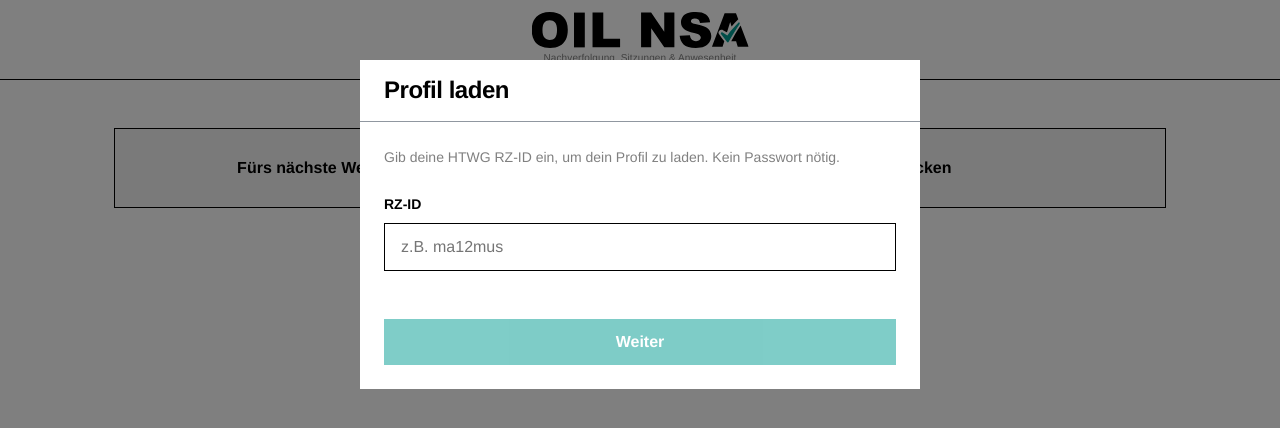
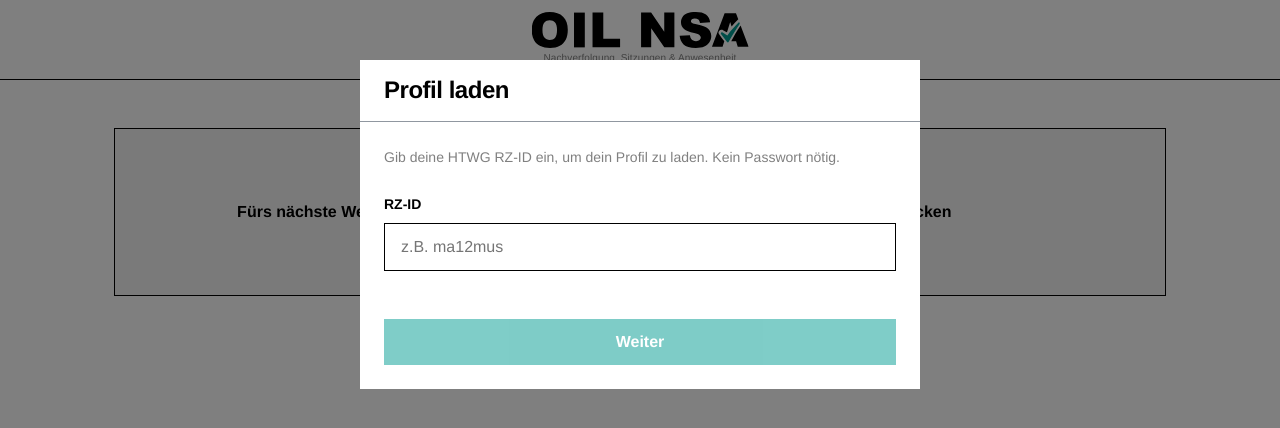
Before and after one commit to LordOfReinkeness/OIL-Kastenliste, a React (Vite) app in the folder frontend/: page / in a window 1280 px wide. Shown: the top 428 px of the page. Built offline with nearby package versions, Linux system fonts and the light colour scheme; no server answers.

Commit message:
frontend: tweaks on user UI

```diff
--- a/frontend/src/components/ui/Header.module.css
+++ b/frontend/src/components/ui/Header.module.css
@@ -16,10 +16,17 @@
   gap: 6px;
 }
 
+.mobileStack {
+  display: inline-flex;
+  flex-direction: column;
+  align-items: stretch;
+  gap: 6px;
+}
+
 .logout {
   background: none;
   border: 1px solid var(--color-border);
-  padding: 6px var(--spacing-sm);
+  padding: 10px var(--spacing-sm);
   font-size: var(--text-xs);
   font-family: var(--font-family);
   color: var(--color-muted);
@@ -69,6 +76,10 @@
     transform: translateX(-50%);
   }
 
+  .mobileStack {
+    display: contents;
+  }
+
   .logout {
     margin-left: auto;
   }
--- a/frontend/src/components/ui/Header.tsx
+++ b/frontend/src/components/ui/Header.tsx
@@ -7,6 +7,7 @@
   return (
     <header className={styles.header}>
       <div className={styles.inner}>
+        <div className={styles.mobileStack}>
           <div className={styles.logoGroup}>
             <img src="/oil-nsa.svg" alt="OIL NSA" className={styles.logo} />
             <p className={styles.subtitle}>Nachverfolgung, Sitzungen & Anwesenheit</p>
@@ -17,6 +18,7 @@
             </button>
           )}
         </div>
+      </div>
     </header>
   );
 }
--- a/frontend/src/pages/Home.module.css
+++ b/frontend/src/pages/Home.module.css
@@ -30,9 +30,8 @@
   text-align: center;
 }
 
-/* Mobile: actions fill remaining height, buttons split it equally */
 .actions {
-  flex: 1;
+  flex-shrink: 0;
   display: flex;
   flex-direction: column;
   gap: var(--spacing-sm);
@@ -40,14 +39,13 @@
 
 @media (min-width: 640px) {
   .actions {
-    flex: unset;
     flex-direction: row;
   }
 }
 
 .actionButton {
   flex: 1;
-  min-height: 80px;
+  min-height: 168px;
   background: #f5f5f5;
   color: var(--color-text);
   border: 1px solid var(--color-text);
```
Lines whose indentation alone changed are shown as unchanged.
